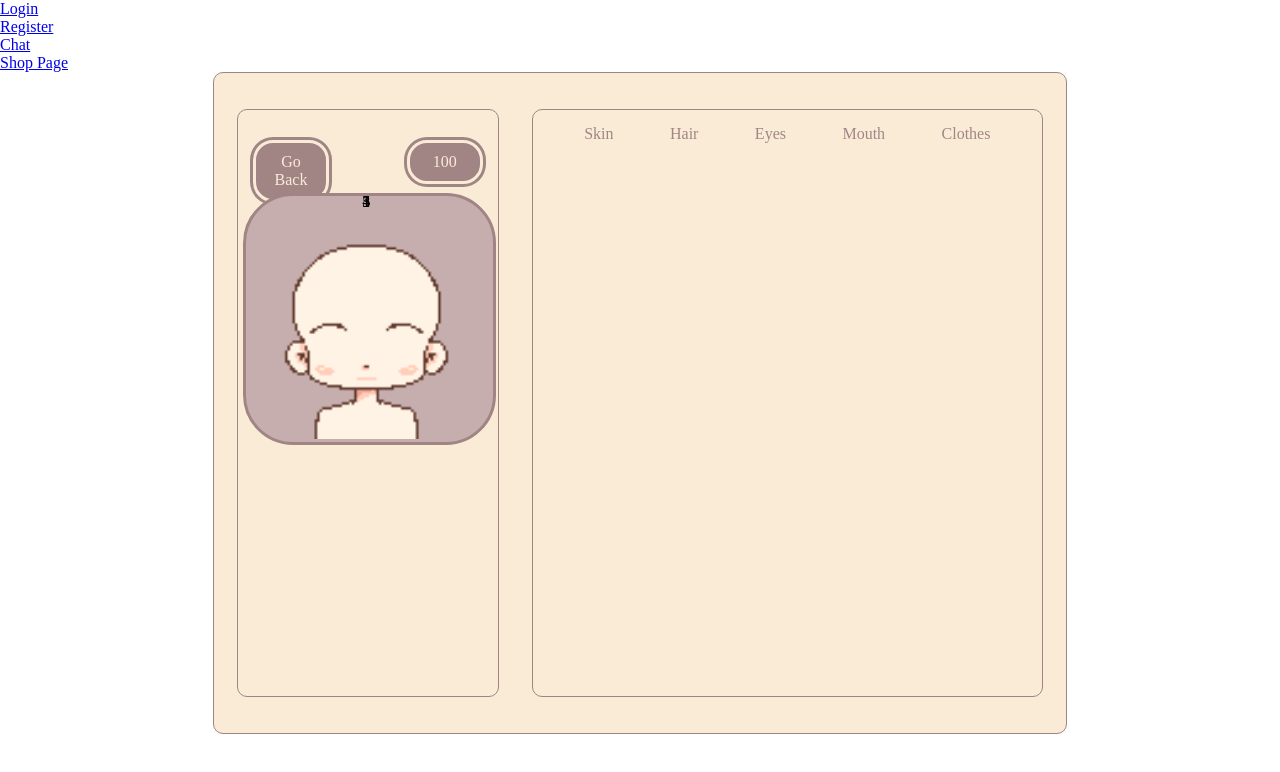
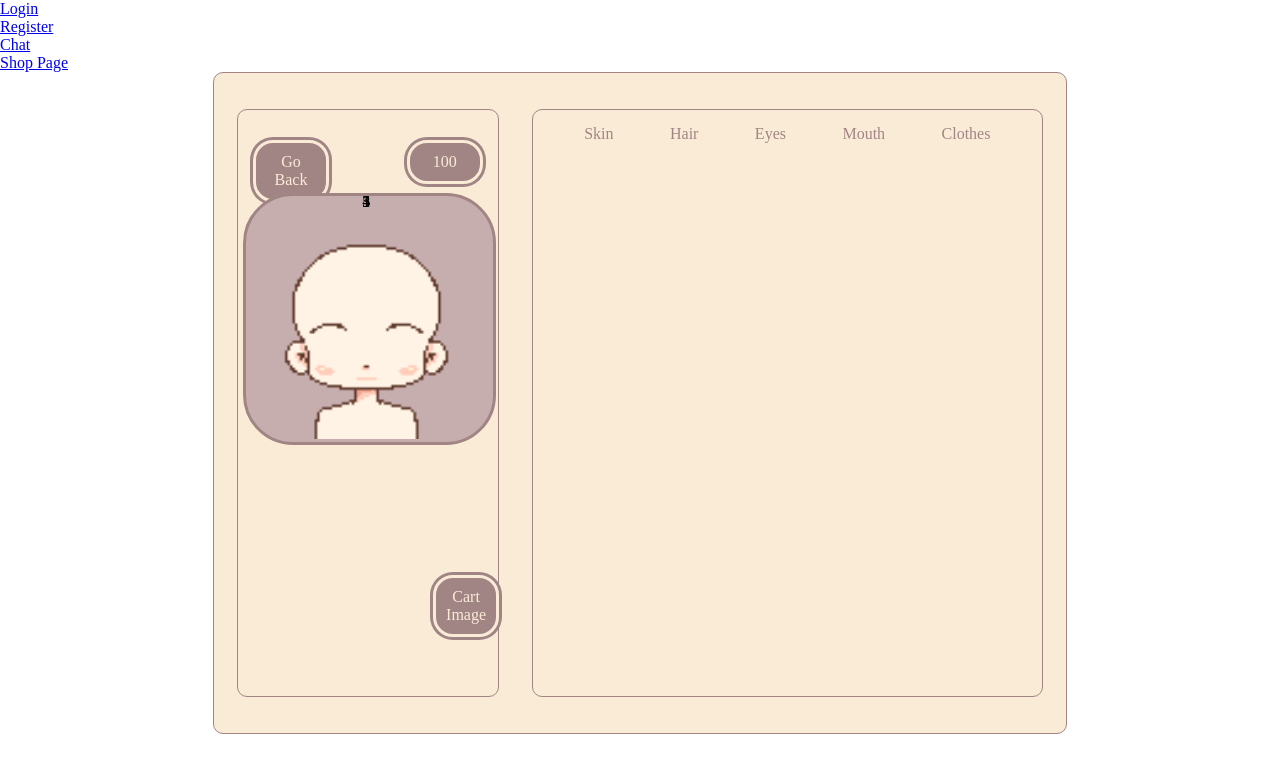
Before and after one commit to ZhijieK/CS_Capstone-Gamified-Chatroom, a React (Vite) app: page /shop_page in a window 1280 px wide. Shown: the top 772 px of the page. Built offline with nearby package versions, Linux system fonts and the light colour scheme.

Commit message:
updated page layout

```diff
--- a/src/components/cssFile/shopPage.css
+++ b/src/components/cssFile/shopPage.css
@@ -30,12 +30,12 @@
 }
 
 .coinCont,
-.goBack {
+.goBack,
+.viewCartButton {
   margin-top: 10%;
   background-color: #a18585;
   color: #faebd7;
   padding: 10px;
-  width: 20%;
   border-radius: 20px;
   border: 3px solid #faebd7; /* Outer border */
   box-shadow: 0 0 0 3px #a18585; /* Inner border */
@@ -43,11 +43,13 @@
 
 .coinCont {
   float: right;
+  width: 20%;
   margin-right: 10px;
 }
 
 .goBack {
   float: left;
+  width: 20%;
   margin-left: 10px;
 
   a {
@@ -56,8 +58,16 @@
   }
 }
 
-.goBack:hover {
+.goBack:hover,
+.viewCartButton:hover {
   background-color: #c6aeae;
+}
+
+.viewCartButton {
+  position: absolute;
+  margin-top: 460px;
+  margin-left: 190px;
+  /* background-color: white; */
 }
 
 .itemCont {
@@ -138,7 +148,7 @@
   border: 2px solid antiquewhite;
 }
 
-.addToCartButton:hover{
+.addToCartButton:hover {
   background-color: #a18585;
   color: #faebd7;
 }
--- a/src/pages/ShopPage.jsx
+++ b/src/pages/ShopPage.jsx
@@ -59,6 +59,8 @@ const ShopPage = () => {
         <div className="mouthCont itemCont">4</div>
         <div className="hairCont itemCont">1</div>
         <div className="clothesCont itemCont">5</div>
+
+        <div className="viewCartButton"> Cart Image </div>
       </div>
       <div className="shopPanel">
         {/* display the tabls */}
```
